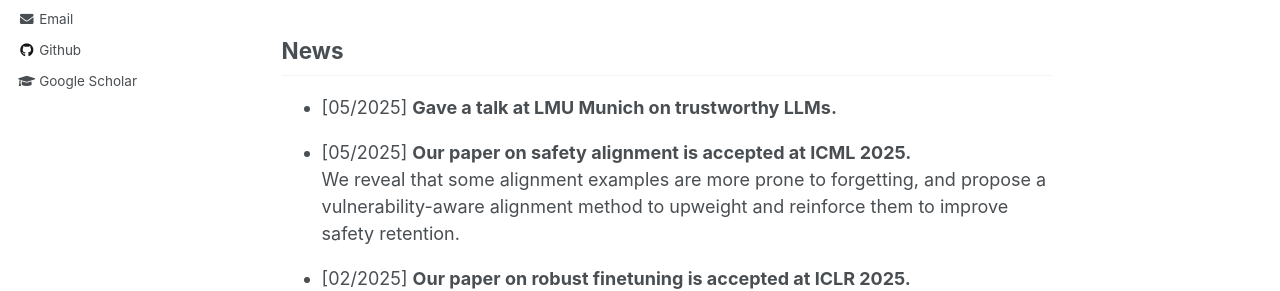
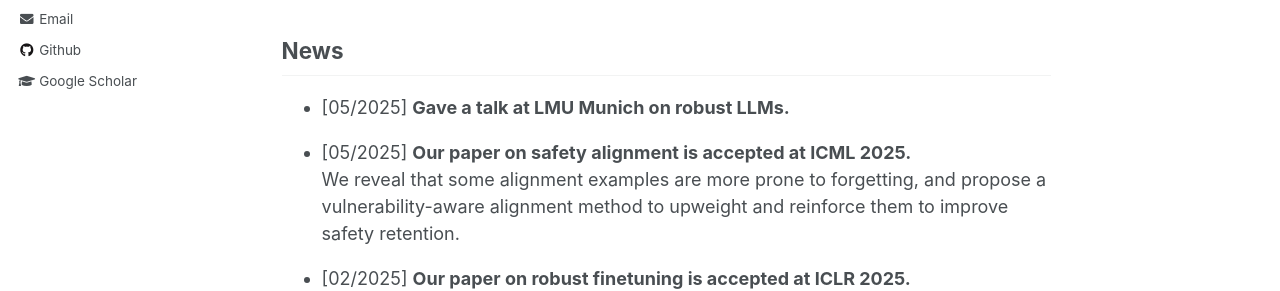
Before and after one commit to ChanLiang/ChanLiang.github.io, a Jekyll site: the page built from _pages/about.md, in a window 1280 px wide and 900 px high. Shown: the part 435-726 px from the top of the window. Built offline with Jekyll 4.4.1, drawn with Linux system fonts in a browser that asks for light colours.

```diff
--- a/_layouts/default.html
+++ b/_layouts/default.html
@@ -27,5 +27,9 @@ layout: compress
 
     {% include scripts.html %}
 
+    <!-- GoatCounter 访问统计，仅站长可见 -->
+    <script data-goatcounter="https://chanliang.goatcounter.com/count"
+            async src="//gc.zgo.at/count.js"></script>
+
   </body>
 </html>
--- a/_pages/about.md
+++ b/_pages/about.md
@@ -22,7 +22,7 @@ His research interests lie in natural language processing and machine learning,
 ## News
 
 <!-- - [05/2025] **Gave a talk at LMU Munich on post-training optimization for trustworthy LLMs.** -->
-- [05/2025] **Gave a talk at LMU Munich on trustworthy LLMs.**
+- [05/2025] **Gave a talk at LMU Munich on robust LLMs.**
 
 <!-- - [05/2025] Our paper on Vulnerability-Aware Alignment (VAA) is accepted at ICML 2025.   -->
 - [05/2025] **Our paper on safety alignment is accepted at ICML 2025.**
```
